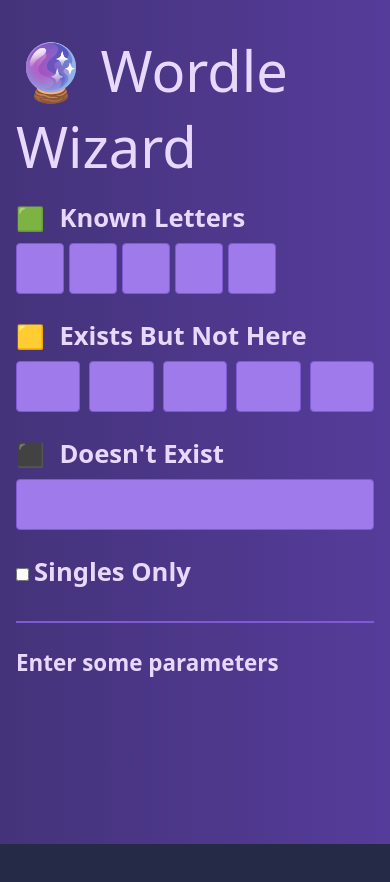
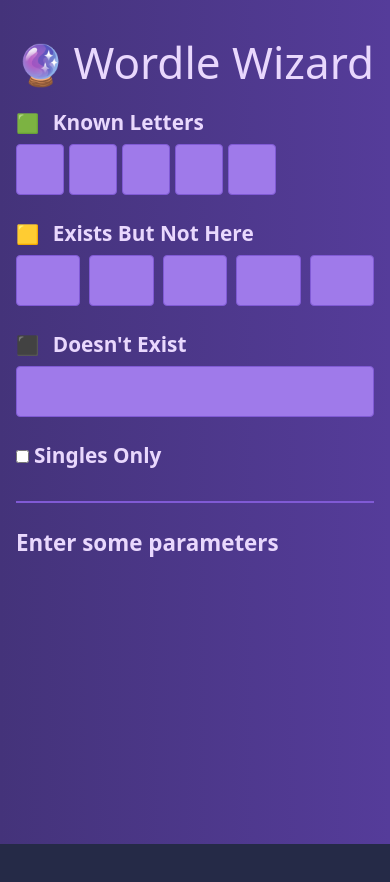
Before and after one commit to jasonflorentino/wordle-wizard, a website: page browser/index.html in a window 390 px wide. Drawn offline with Linux system fonts and the light colour scheme; a web font is replaced by a local one.

Commit message:
Add some responsive text styling

```diff
--- a/browser/index.html
+++ b/browser/index.html
@@ -11,7 +11,7 @@
 <body>
   <main>
     <div class="app">
-      <h1>🔮 Wordle Wizard</h1>
+      <h1 class="prefix__mainTitle">Wordle Wizard</h1>
 
       <div class="box">
         <label for="known1" class="textLabel prefix__green">
--- a/browser/src/styles.scss
+++ b/browser/src/styles.scss
@@ -90,9 +90,13 @@
 }
 
 h1 {
+  margin-bottom: 1rem;
   @include fontFamily-headline;
-  font-size: 3.5rem;
-  margin-bottom: 1rem;
+  font-size: 2.75rem;
+
+  @include tablet {
+    font-size: 4rem;
+  }
 }
 
 p {
@@ -156,9 +160,13 @@
 .textLabel {
   font-family: sans-serif;
   @include fontFamily-headline2;
-  font-size: 1.6rem;
+  font-size: 1.3rem;
   display: inline-block;
   margin-bottom: .5rem;
+
+  @include tablet {
+    font-size: 1.6rem;
+  }
 }
 
 .subheading {
@@ -184,6 +192,11 @@
   &__black::before {
     @extend .prefix;
     content: "⬛️";
+  }
+
+  &__mainTitle::before {
+    @extend .prefix;
+    content: "🔮";
   }
 }
 
```
Also changed, not shown: browser/build/styles.css, 1 other file.
